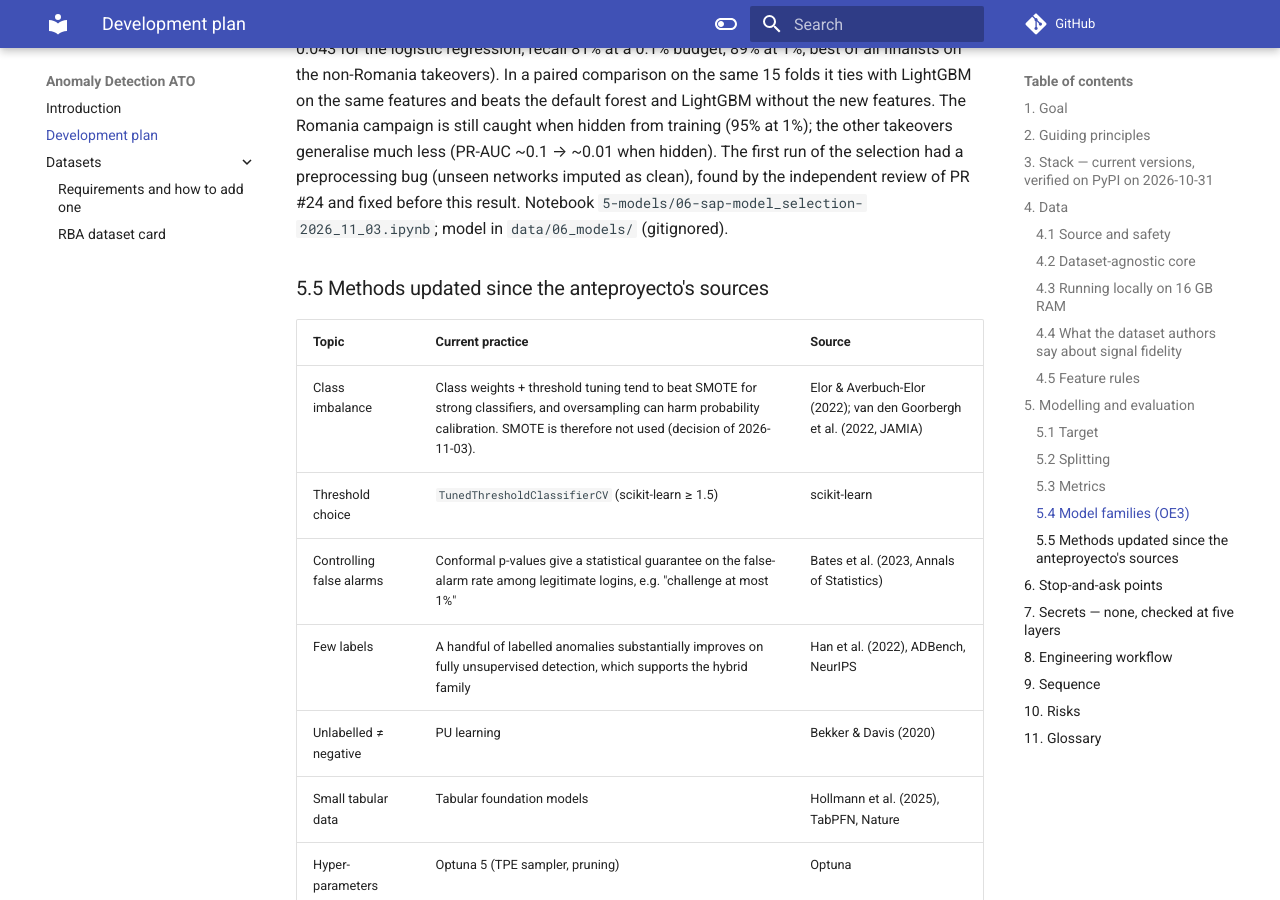
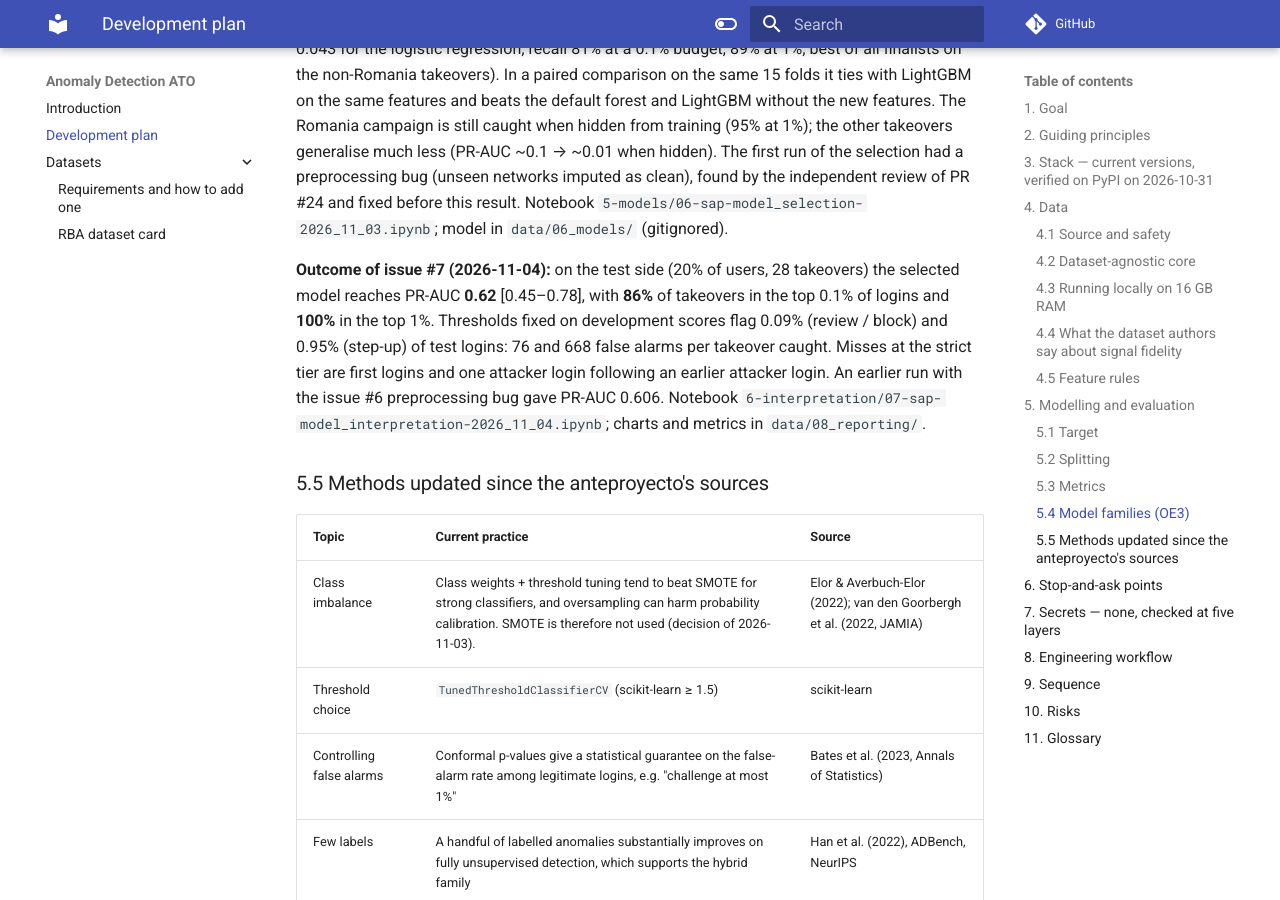
Before and after one commit to modsiw-mona/anomaly_detection_ato, an MkDocs documentation site: the page built from docs/development-plan.md, in a window 1280 px wide and 900 px high, scrolled down 6747 px. Built offline with MkDocs 1.6.1 and Material for MkDocs 9.7.7, drawn with Linux system fonts in a browser that asks for light colours; comment, search, counter and statistics services are not loaded.

Commit message:
feat: add final evaluation and interpretation notebook

```diff
--- a/docs/development-plan.md
+++ b/docs/development-plan.md
@@ -223,6 +223,13 @@ preprocessing bug (unseen networks imputed as clean), found by the independent r
 this result. Notebook `5-models/06-sap-model_selection-2026_11_03.ipynb`; model in `data/06_models/`
 (gitignored).
 
+**Outcome of issue #7 (2026-11-04):** on the test side (20% of users, 28 takeovers) the selected model reaches
+PR-AUC **0.62** [0.45–0.78], with **86%** of takeovers in the top 0.1% of logins and **100%** in the top 1%.
+Thresholds fixed on development scores flag 0.09% (review / block) and 0.95% (step-up) of test logins: 76 and 668
+false alarms per takeover caught. Misses at the strict tier are first logins and one attacker login following an
+earlier attacker login. An earlier run with the issue #6 preprocessing bug gave PR-AUC 0.606. Notebook
+`6-interpretation/07-sap-model_interpretation-2026_11_04.ipynb`; charts and metrics in `data/08_reporting/`.
+
 ### 5.5 Methods updated since the anteproyecto's sources
 
 | Topic | Current practice | Source |
--- a/pyproject.toml
+++ b/pyproject.toml
@@ -19,6 +19,7 @@ dependencies = [
     "pyyaml>=6.0.3",
     "scikit-learn>=1.9.1",
     "scipy>=1.18.1",
+    "shap>=0.54.1",
     "xgboost>=3.4.1 ; sys_platform != 'linux'",
     "xgboost-cpu>=3.4.1 ; sys_platform == 'linux'",
 ]
```
Also changed, not shown: 2 other files.
